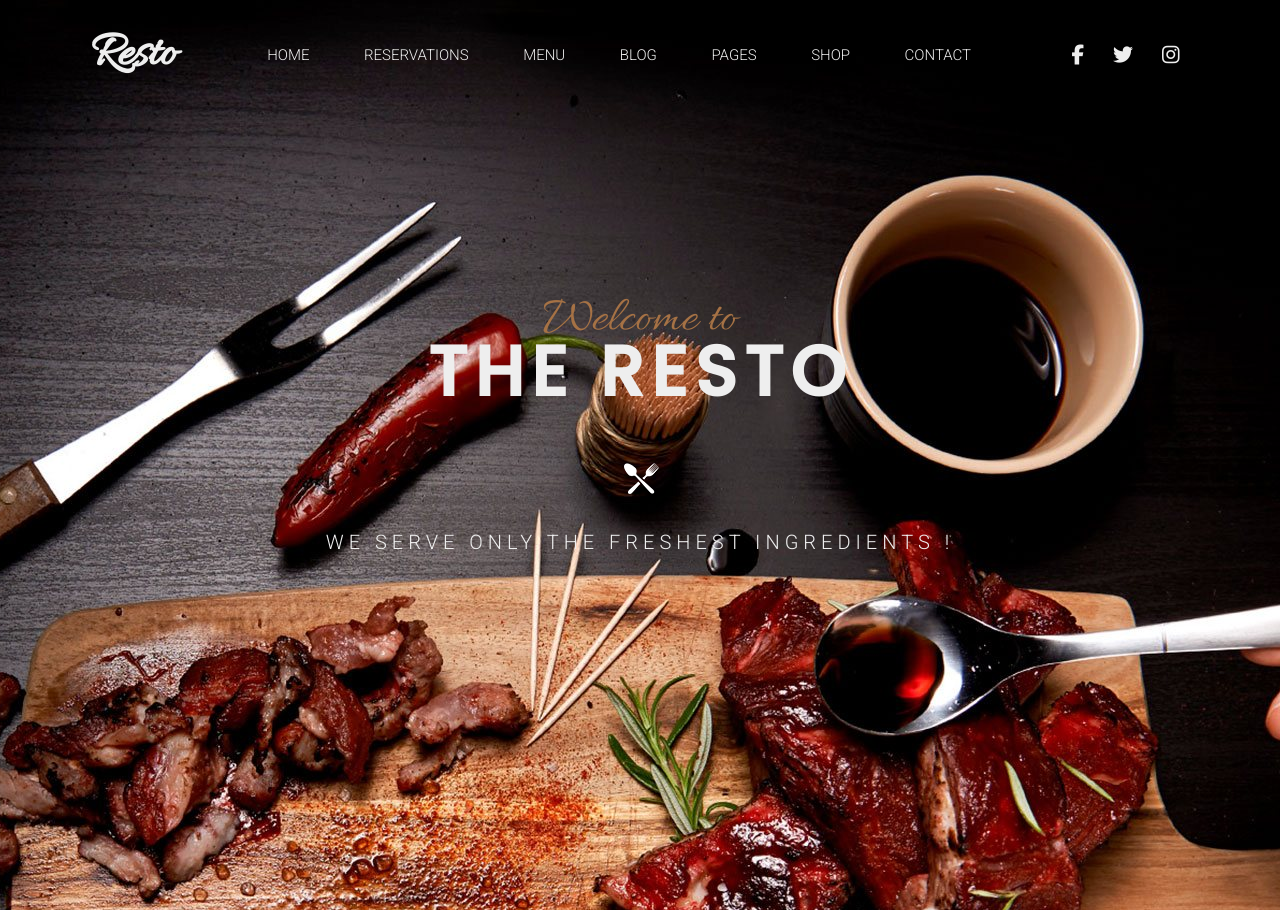
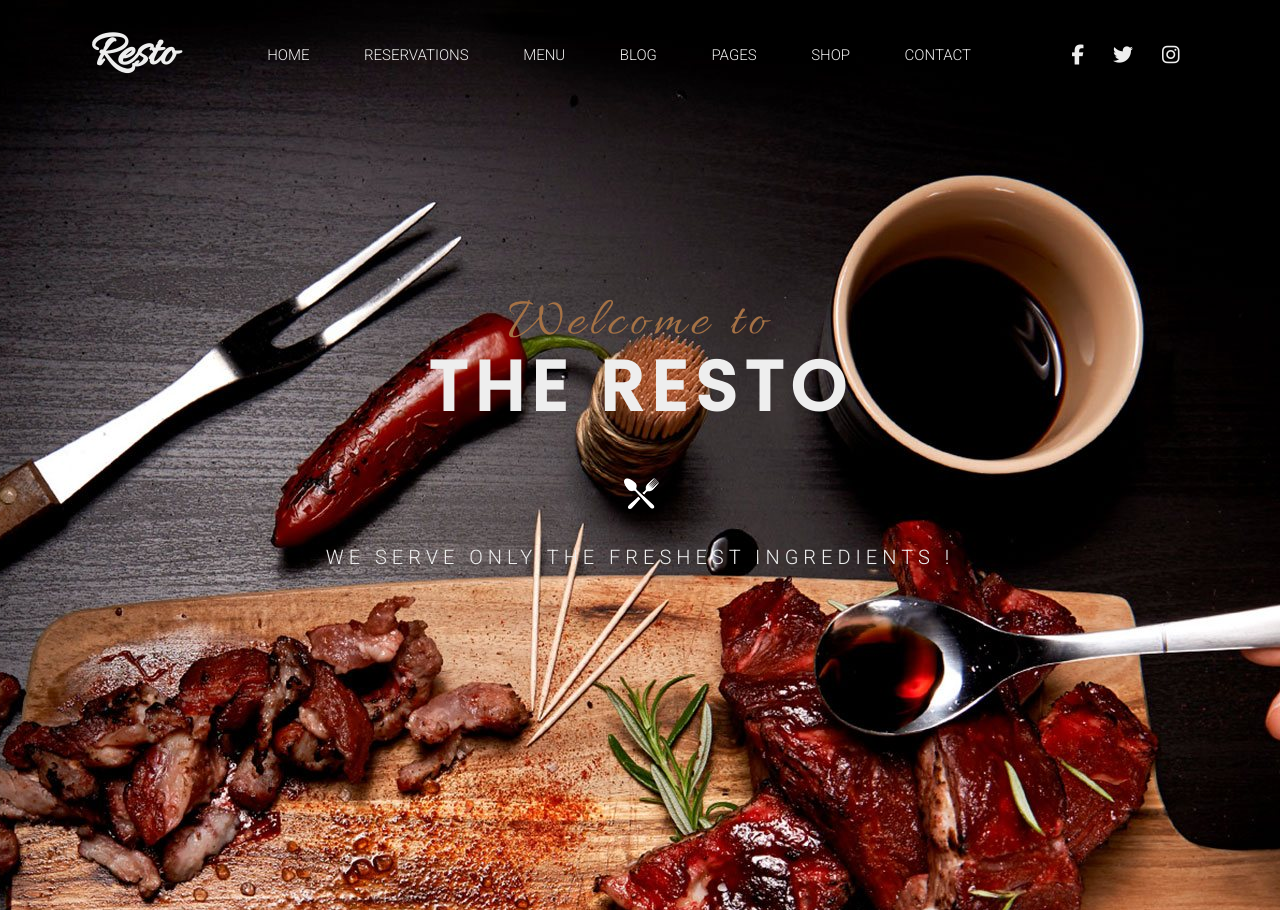
Before and after one commit to AnthonyMAURICE/TP-SASS-2, a website: page index.html in a window 1280 px wide. Shown: the top 910 px of the page. Drawn offline with Linux system fonts and the light colour scheme.

Commit message:
Fix: h2 to p in header
Turned a "h2" to "p", more convenient for "h" hierarchy

```diff
--- a/index.html
+++ b/index.html
@@ -33,7 +33,7 @@
                 </div>
             </div>
             <div class="presentation">
-                <h2>Welcome to</h2>
+                <p class="welcome">Welcome to</p>
                 <h1>THE RESTO</h1>
                 <img src="./img/ic-plate-big.png" alt="the resto, couverts">
                 <p class="slogan">WE SERVE ONLY THE FRESHEST INGREDIENTS !</p>
--- a/sass/base/_typography.scss
+++ b/sass/base/_typography.scss
@@ -17,6 +17,7 @@ h2{
     height: 45px;
     font-weight: 400;
 }
+
 
 h3{
     font-family: 'Poppins', sans-serif;
@@ -46,6 +47,8 @@ nav{
 
 }
 
+
+
 .menu-desc{
     a{
         color: $color-background;
@@ -69,6 +72,13 @@ nav{
     p{
         letter-spacing: 5px;
         font-size: 20px;
+    }
+    .welcome{
+        font-family: 'Allura', cursive;
+        color: $color-secondary;
+        font-size: 55px;
+        height: 45px;
+        font-weight: 400;
     }
 }
 
--- a/sass/pages/_index.scss
+++ b/sass/pages/_index.scss
@@ -189,7 +189,7 @@ header{
 
 /* section 3 : booking */
 .booking{
-    margin: 80px 0 100px 0;
+    margin: 80px 0;
     .booking-wrapper{
         display: flex;
         width: 66%;
@@ -266,7 +266,7 @@ header{
     flex-flow: column;
     align-items: center;
     text-align: center;
-    height: 900px;
+    height: 850px;
     width: 65%;
     margin: auto;
     .event-title{
```
Also changed, not shown: public/css/style.css, 1 other file.
